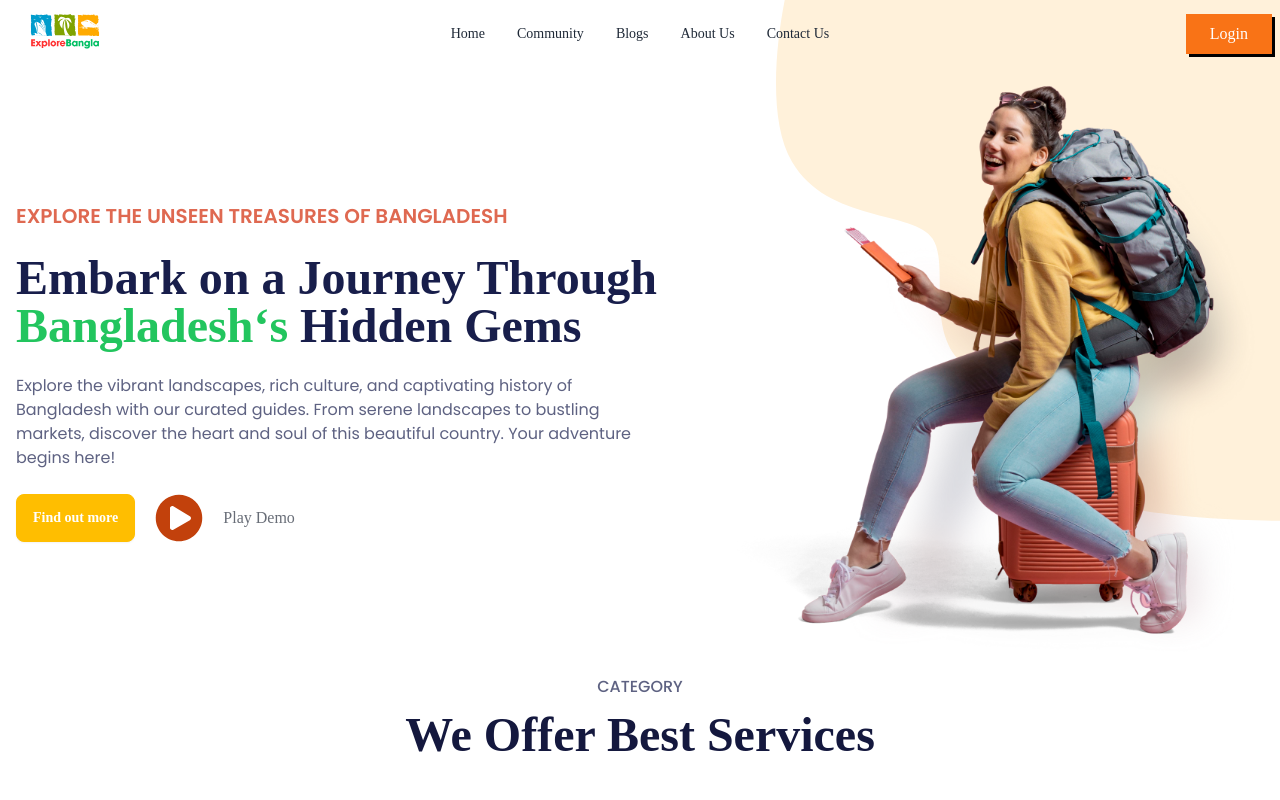
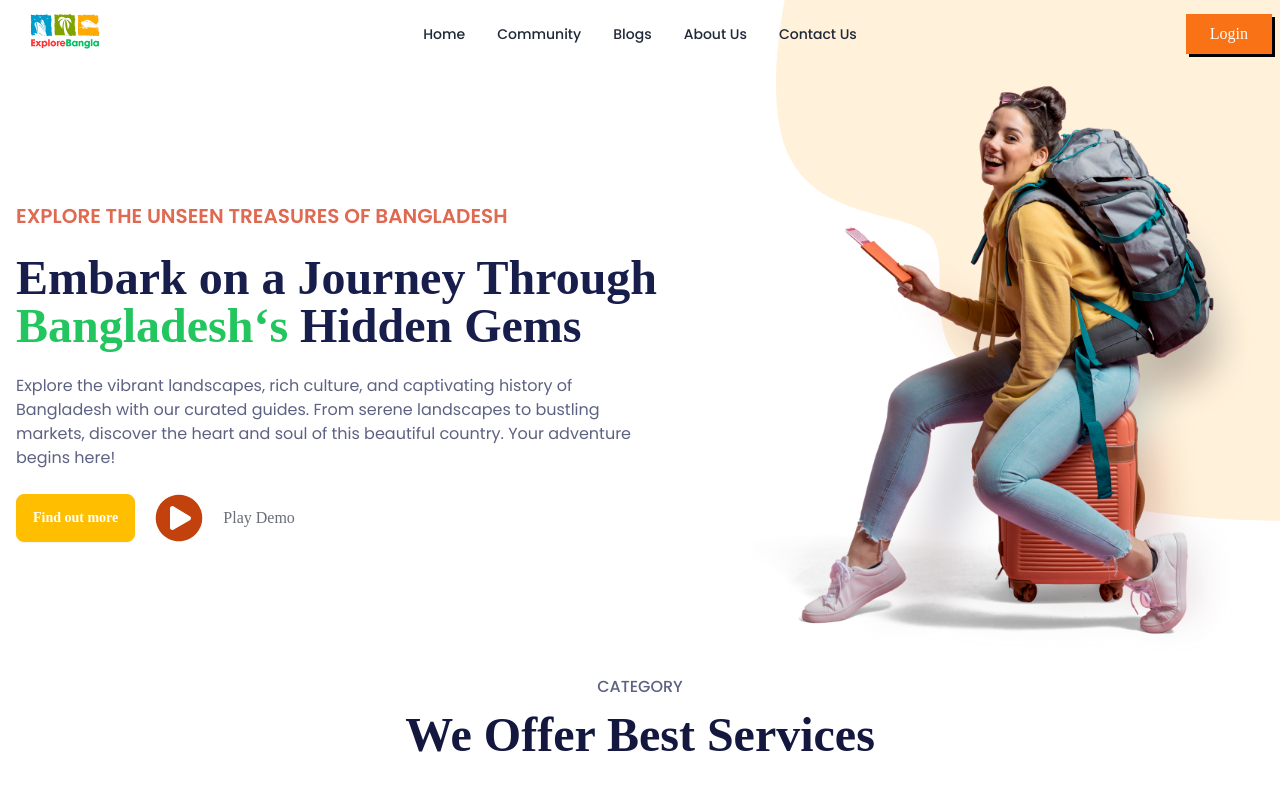
Before and after one commit to DevBySharif/explore-bangla-client, a React (Vite) app: page / in a window 1280 px wide. Shown: the top 800 px of the page. Built offline with nearby package versions, Linux system fonts and the light colour scheme; no server answers; a web font is replaced by a local one.

Commit message:
added error page

```diff
--- /dev/null
+++ b/src/Pages/ErrorPage/Error.jsx
@@ -0,0 +1,30 @@
+import { Link } from "react-router-dom";
+
+const Error = () => {
+  return (
+    <section className="flex items-center h-screen p-16 bg-gray-50 text-gray-800">
+      <div className="container flex flex-col items-center justify-center px-5 mx-auto my-8">
+        <div className="max-w-md text-center">
+          <h2 className="mb-8 font-extrabold text-9xl text-gray-400">
+            <span className="sr-only">Error</span>404
+          </h2>
+          <p className="text-2xl font-semibold md:text-3xl">
+            Sorry, we couldn't find this page.
+          </p>
+          <p className="mt-4 mb-8 text-gray-600">
+            But dont worry, you can find plenty of other things on our homepage.
+          </p>
+          <Link
+            rel="noopener noreferrer"
+            to="/"
+            className="px-8 py-3 font-semibold rounded bg-orange-600 text-gray-50"
+          >
+            Back to homepage
+          </Link>
+        </div>
+      </div>
+    </section>
+  );
+};
+
+export default Error;
--- a/src/Pages/Home/Login/Login.jsx
+++ b/src/Pages/Home/Login/Login.jsx
@@ -2,8 +2,8 @@ import { useState } from "react";
 import toast from "react-hot-toast";
 import { Link, useLocation, useNavigate } from "react-router-dom";
 import useAuth from "../../../Hook/useAuth";
+import loginImg from "../../../assets/login.svg";
 import SocialLogin from "../../Shared/SocialLogin/SocialLogin";
-// import loginImg from "../assets/loginimg.png";
 
 const Login = () => {
   const { signIn } = useAuth();
@@ -32,14 +32,14 @@ const Login = () => {
 
   return (
     <div
-      className="relative  h-screen  flex justify-end items-center lg:pr-36 font-poppins"
-      //   style={{
-      //     backgroundImage: `url(${loginImg})`,
-      //     height: "100vh",
-      //     backgroundSize: "cover",
-      //   }}
+      className="relative flex font-poppins justify-center place-content-center items-center w-full"
+      style={{
+        backgroundImage: `url(${loginImg})`,
+        height: "100vh",
+        backgroundSize: "cover",
+      }}
     >
-      <div className="card flex-shrink-0 w-full max-w-sm shadow-2xl bg-transparent  absolute">
+      <div className="card flex-shrink-0 lg:w-1/3 bg-transparent shadow-xl absolute">
         <form onSubmit={handleLogin} className="card-body">
           <div className="form-control ">
             <label className="label">
@@ -71,7 +71,7 @@ const Login = () => {
             </label>
           </div>
           <div className="form-control mt-6">
-            <button className="btn btn-primary">Login</button>
+            <button className="btn btn-accent">Login</button>
           </div>
 
           {loginError && <p className="text-red-500">{loginError}</p>}
--- a/src/Pages/Home/TourismAndTravel/TourismAndTravel.jsx
+++ b/src/Pages/Home/TourismAndTravel/TourismAndTravel.jsx
@@ -29,7 +29,7 @@ const TourismAndTravel = () => {
           </h1>
           <div className="carousel w-full">
             <div id="slide1" className="carousel-item relative w-full">
-              <video autoPlay loop muted>
+              <video className="rounded-lg" autoPlay loop muted>
                 <source src={vid1} type="video/mp4" />
               </video>
               <div className="absolute flex justify-between transform -translate-y-1/2 left-5 right-5 top-1/2">
@@ -42,7 +42,7 @@ const TourismAndTravel = () => {
               </div>
             </div>
             <div id="slide2" className="carousel-item relative w-full">
-              <video autoPlay loop muted>
+              <video className="rounded-lg" autoPlay loop muted>
                 <source src={vid2} type="video/mp4" />
               </video>
               <div className="absolute flex justify-between transform -translate-y-1/2 left-5 right-5 top-1/2">
@@ -55,7 +55,7 @@ const TourismAndTravel = () => {
               </div>
             </div>
             <div id="slide3" className="carousel-item relative w-full">
-              <video autoPlay loop muted>
+              <video className="rounded-lg" autoPlay loop muted>
                 <source src={vid3} type="video/mp4" />
               </video>
               <div className="absolute flex justify-between transform -translate-y-1/2 left-5 right-5 top-1/2">
@@ -68,7 +68,7 @@ const TourismAndTravel = () => {
               </div>
             </div>
             <div id="slide4" className="carousel-item relative w-full">
-              <video autoPlay loop muted>
+              <video className="rounded-lg" autoPlay loop muted>
                 <source src={vid4} type="video/mp4" />
               </video>
               <div className="absolute flex justify-between transform -translate-y-1/2 left-5 right-5 top-1/2">
--- a/src/Pages/Shared/Navbar/Navbar/Navbar.jsx
+++ b/src/Pages/Shared/Navbar/Navbar/Navbar.jsx
@@ -14,19 +14,44 @@ const Navbar = () => {
   const navLink = (
     <>
       <li>
-        <Link to="/">Home</Link>
+        <Link
+          className="font-poppins font-medium hover:border-b-4 border-orange-500"
+          to="/"
+        >
+          Home
+        </Link>
       </li>
       <li>
-        <Link to="/">Community</Link>
+        <Link
+          className="font-poppins font-medium hover:border-b-4 border-orange-500"
+          to="/"
+        >
+          Community
+        </Link>
       </li>
       <li>
-        <Link to="/">Blogs</Link>
+        <Link
+          className="font-poppins font-medium hover:border-b-4 border-orange-500"
+          to="/"
+        >
+          Blogs
+        </Link>
       </li>
       <li>
-        <Link to="/">About Us</Link>
+        <Link
+          className="font-poppins font-medium hover:border-b-4 border-orange-500"
+          to="/"
+        >
+          About Us
+        </Link>
       </li>
       <li>
-        <Link to="/">Contact Us</Link>
+        <Link
+          className="font-poppins font-medium hover:border-b-4 border-orange-500"
+          to="/"
+        >
+          Contact Us
+        </Link>
       </li>
     </>
   );
--- a/src/Pages/Shared/SocialLogin/SocialLogin.jsx
+++ b/src/Pages/Shared/SocialLogin/SocialLogin.jsx
@@ -11,7 +11,7 @@ const SocialLogin = () => {
       <div className="divider">Continue With</div>
       <div className="flex justify-center">
         <button
-          className="font-bold flex justify-center items-center btn"
+          className="font-bold flex justify-center items-center btn glass"
           onClick={() => handleSocialLogin(googleLogin)}
         >
           <FaGoogle></FaGoogle>
--- a/src/Routes/Route.jsx
+++ b/src/Routes/Route.jsx
@@ -1,5 +1,6 @@
 import { createBrowserRouter } from "react-router-dom";
 import Mainlayout from "../Layout/Mainlayout/Mainlayout";
+import Error from "../Pages/ErrorPage/Error";
 import Home from "../Pages/Home/Home/Home";
 import Login from "../Pages/Home/Login/Login";
 import Register from "../Pages/Home/Register/Register";
@@ -8,6 +9,7 @@ const Route = createBrowserRouter([
   {
     path: "/",
     element: <Mainlayout></Mainlayout>,
+    errorElement: <Error></Error>,
     children: [
       {
         path: "/",
```
Also changed, not shown: 1 other file (tests, documents, lock files or other folders).
